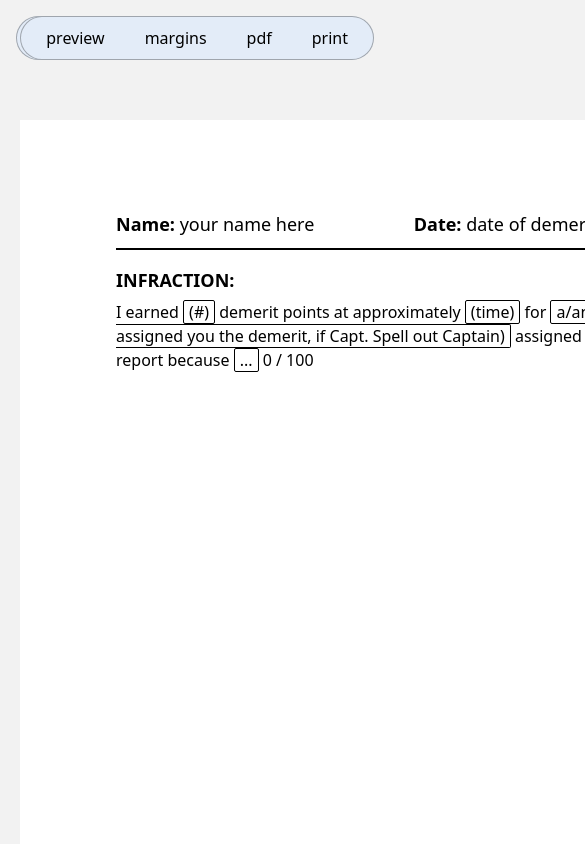
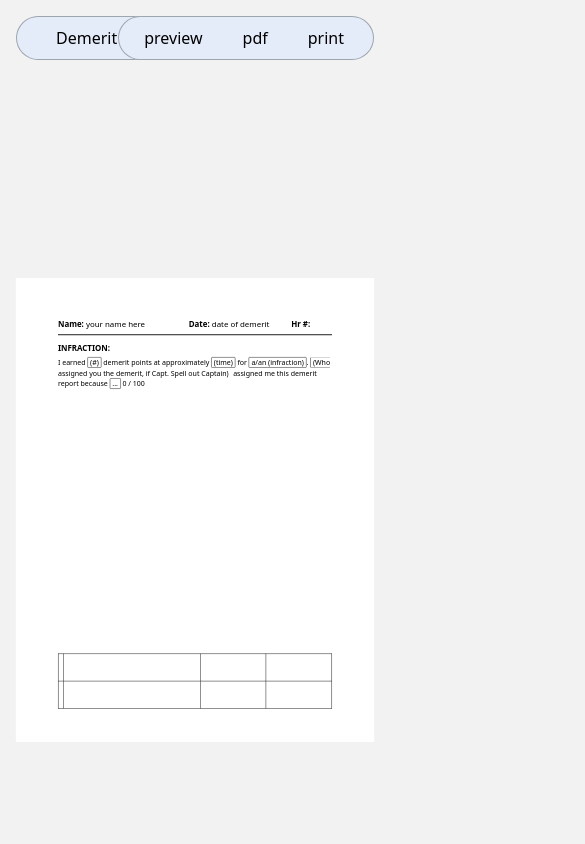
Before and after one commit to KennyWeeks/demerit, a SvelteKit app: page / in a window 390 px wide. Shown: the top 844 px of the page, 585 px wide, since content can reach past the window. Built offline with nearby package versions, Linux system fonts and the light colour scheme.

Commit message:
Some chages, mostly resizing, will have it so that users can edit this on their mobile devices

```diff
--- a/src/app.html
+++ b/src/app.html
@@ -10,7 +10,7 @@
 	<style lang="postcss">
 		html, body {
 			width:100vw;
-			height:100%;
+			height:100vh;
 			position:relative;
 			padding:0px;
 			margin:0px;
--- a/src/routes/+page.svelte
+++ b/src/routes/+page.svelte
@@ -1,8 +1,10 @@
 <script lang="ts">
+    import {onMount} from "svelte";
     import "../app.css";
     import  jsPDF  from "jspdf";
     let wordCount : number = 0;
     const doc : any = new jsPDF();
+    let windowWidth : number = 100000;
     const pdf = () => {
         doc.text("Hello World!", 10, 10);
         doc.save("test.pdf");
@@ -42,25 +44,28 @@
         }
 
     }
+
 </script>
 
+<svelte:window bind:innerWidth={windowWidth}/>
+
 <div class="bg-blue-1000 py-2.5 px-[40px] inline-block fixed overflow-hidden rounded-3xl top-4 left-4 shadow-in z-10">
-    <h3>Document Title</h3>
+    <h3>Demerit Slip</h3>
 </div>
 
 <div class="h-auto w-auto bg-blue-1000 py-1.5 px-2.5 inline-block overflow-hidden rounded-3xl fixed right-4 top-4 shadow-in z-10">
 
     <div class="float-right clear-left inline-block">
-        {#each ["preview", "margins", "pdf", "print"] as button, i}
-        <button on:click={()=>{eval(button + "()")}} class="px-4 {i == 0 ? 'mr-1' : ""} {i == 3 ? "ml-1" : ""} {i != 0 && i != 3 ? 'mx-1' : ""} py-1 rounded-3xl hover:bg-blue-900">{button}</button>
+        {#each ["preview", "pdf", "print"] as button, i}
+        <button on:click={()=>{eval(button + "()")}} class="px-4 {i == 0 ? 'mr-1' : ""} {i == 3 ? "ml-1" : ""} {i != 0 && i != 3 ? 'mx-1' : ""} py-1 rounded-3xl hover:bg-blue-900 hover:text-white">{button}</button>
         {/each}
     </div>
 
 </div>
 
-<div class="h-[auto] w-[auto] overflow-x-hidden">
-    <div class="w-[856px] h-[1096px] flex items-center justify-center mx-auto my-[100px]">
-        <div class="w-[816px] h-[1056px] bg-white absolute text-">
+<div class="h-[100vh] w-auto overflow-x-hidden flex items-center justify-center">
+    <div style="{windowWidth <= (856 + 32) ? "transform:scale(" + windowWidth / (856 + 32) + "); margin-top:" + (0.8 * 500 * windowWidth / (856 + 32)) + "px;" : ""}" class="w-[856px] h-[1096px] mt-[500px] flex items-center justify-center relative">
+        <div  class="w-[816px] h-[1056px] bg-white">
 
             <div class="w-100 h-auto py-[10px] mx-[96px] mb-4 mt-[5em] border-b-2 border-black flex flex-row justify-content no-wrap">
 
```
